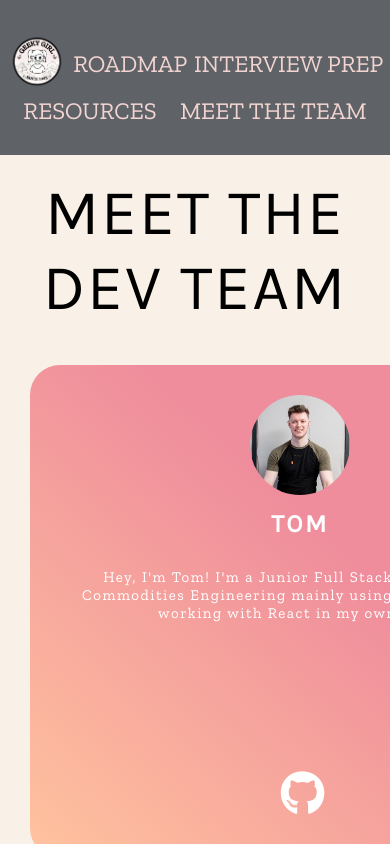
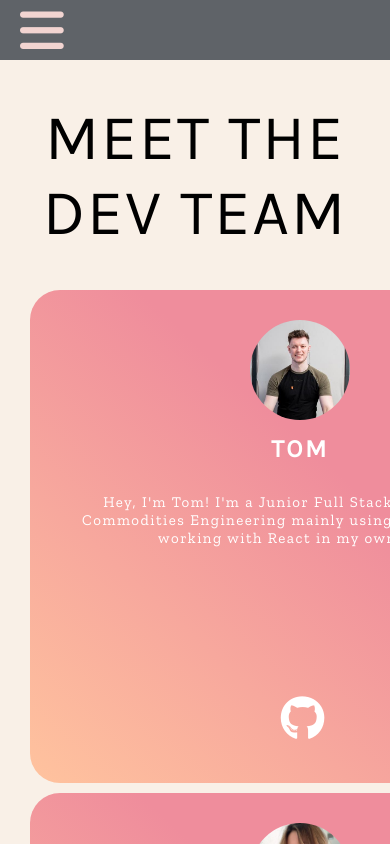
Before and after one commit to Tom-Ainsworth/Geeky-Girl, a React (Vite) app: page /team in a window 390 px wide. Shown: the top 844 px of the page. Built offline with nearby package versions, Linux system fonts and the light colour scheme.

Commit message:
Refactor navbar with burger menu

```diff
--- a/src/routes/navigation/Navigation.jsx
+++ b/src/routes/navigation/Navigation.jsx
@@ -2,40 +2,71 @@ import styles from "./Navigation.module.css";
 import { Outlet, NavLink } from "react-router-dom";
 import Logo from "../../assets/images/geeky_girl_logo.png";
 import Footer from "../../components/Footer/Footer";
+import { useState } from "react";
 
 const Navigation = () => {
+	const [open, setOpen] = useState(false);
+
+	const showMenu = () => {
+		setOpen(!open);
+	};
 	return (
 		<>
-			<div className={styles.Navbar}>
-				<nav className={styles.nav_menu}>
-					<ul className={styles.nav_ul}>
+			<div className={styles.NavBar}>
+				<div className={styles.menuIcon}>
+					<i
+						className={`${styles.menu} fas fa-bars`}
+						onClick={showMenu}></i>
+				</div>
+
+				<nav
+					className={
+						open
+							? `${styles.slider} ${styles.open} `
+							: `${styles.slider}`
+					}>
+					<ul>
+						<div className={styles.closed}>
+							<i
+								className={`${styles.close} fas fa-times`}
+								onClick={showMenu}></i>
+						</div>
 						<li>
 							<NavLink to="/">
 								<img
-									className={styles.nav_logo}
+									className={styles.navLogo}
 									src={Logo}
 									alt="Company logo of a smiling woman with the word 'codes' as a smile"
+									onClick={() => setOpen(false)}
 								/>
 							</NavLink>
 						</li>
 						<li>
-							<NavLink to="roadmap">Roadmap</NavLink>
+							<NavLink
+								to="roadmap"
+								onClick={() => setOpen(false)}>
+								Roadmap
+							</NavLink>
 						</li>
 						<li>
-							<NavLink to="interview-preparation">
+							<NavLink
+								to="interview-preparation"
+								onClick={() => setOpen(false)}>
 								Interview Prep
 							</NavLink>
 						</li>
-						{/* <li>
-							<NavLink to="success-stories">
-								Success Stories
+
+						<li>
+							<NavLink
+								to="resources"
+								onClick={() => setOpen(false)}>
+								Resources
 							</NavLink>
-						</li> */}
-						<li>
-							<NavLink to="resources">Resources</NavLink>
 						</li>
 						<li>
-							<NavLink to="team">Meet the Team</NavLink>
+							<NavLink to="team" onClick={() => setOpen(false)}>
+								Meet the Team
+							</NavLink>
 						</li>
 					</ul>
 				</nav>
--- a/src/routes/navigation/Navigation.module.css
+++ b/src/routes/navigation/Navigation.module.css
@@ -1,58 +1,117 @@
-/* Navbar styles go in here */
-/* To add a class to an element, use the syntax className={styles.yourChosenClassName} */
-
-
- .nav_ul {
+.NavBar {
+	background-color: #5f6368;
+	overflow: hidden;
+	margin-bottom: 30px;
+	z-index: 1;
+}
+.slider ul {
 	width: 100%;
-	height: 60px;
+	transition: 0.5s ease;
 	display: flex;
-	justify-content: space-evenly;
+	justify-content: center;
 	align-items: center;
-	background-color: #5f6368;
-	color: white;
-	font-size: x-large;
-	list-style-type: none;
-	padding: 30px 0px;
-	margin-bottom: 10px;
-	text-transform: uppercase;
-
 }
 
+.slider ul li {
+	margin-inline: 2rem;
+	list-style: none;
+	text-align: center;
+}
 
-.nav_ul li a {
+.slider ul li a {
+	font-size: 20px;
+	font-weight: 400;
 	text-decoration: none;
 	color: #f2d4d1;
-
 }
 
-
- .nav_ul a:hover {
-	background-color: #f2d4d1;
-	color: #5f6368;
+.slider ul li a:hover {
+	text-transform: uppercase;
+	transition: 1 ease;
 }
 
-.nav_ul li a:hover {
-	background-color: #f2d4d1;
-	color: #5f6368;
-}
-
-.nav_logo {
+.navLogo {
 	width: 60px;
 }
 
+.menuIcon .menu {
+	display: none;
+	color: #f2d4d1;
+	font-size: 50px;
+	cursor: pointer;
+}
 
-@media screen and (max-width: 850px) {
-	.nav_ul {
-		width: 100%;
+.closed {
+	display: none;
+	cursor: pointer;
+	color: #f2d4d1;
+	justify-content: flex-start;
+	width: 100%;
+	padding: 5px 20px;
+}
 
-		text-transform: uppercase;
-		height: 100%;
-		align-items: center;
-		flex-wrap: wrap;
+.closed .close {
+	font-size: 50px;
+}
+
+@media (max-width: 920px) {
+	.slider {
+		position: fixed;
+		z-index: 1;
+		min-width: 100%;
+		height: 100vh;
+		top: -100%;
+		background-color: #5f6368;
+		transition: 0.5s ease;
 	}
 
-	/* TODO ADD BURGER MENU TO SHRINK NAV BAR AT 850PX AND LESS */
-	.nav_ul li {
-		justify-content: left;
+	.slider.open {
+		top: 0;
+		transition: 0.5s ease;
+		z-index: 1;
+	}
+
+	.slider ul {
+		display: flex;
+		flex-direction: column;
+		align-items: center;
+	}
+
+	.slider ul li {
+		margin-block: 1.5rem;
+		list-style: none;
+	}
+
+	.slider ul li a {
+		font-size: 25px;
+		text-decoration: none;
+		color: #f2d4d1;
+	}
+
+	.menuIcon {
+		padding: 5px 20px;
+	}
+
+	.menuIcon .menu {
+		display: block;
+		color: #f2d4d1;
+		font-size: 50px;
+		cursor: pointer;
+	}
+
+	.closed {
+		display: flex;
+		cursor: pointer;
+		color: #f2d4d1;
+		justify-content: flex-start;
+		width: 100%;
+	}
+
+	.closed .close {
+		font-size: 50px;
+	}
+
+	.navLogo {
+		width: 100px;
 	}
 }
```
